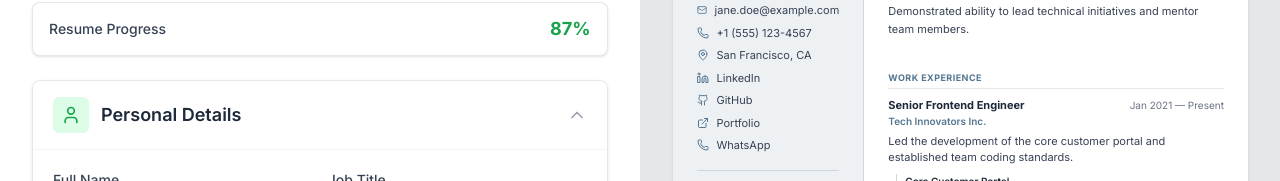
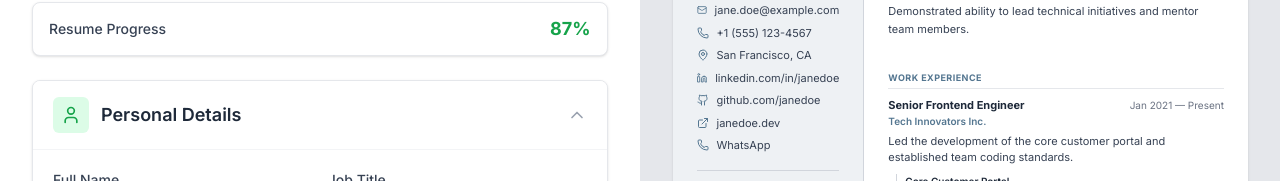
Before and after one commit to shafayetullah7/resume-builder, a React (Vite) app: page / in a window 1280 px wide. Shown: the part 178-359 px from the top of the page. Built offline with nearby package versions, Linux system fonts and the light colour scheme.

Commit message:
feat: update link labels to display hostnames and apply dynamic accent colors to live links

```diff
--- a/src/components/Preview/ResumeTemplate.tsx
+++ b/src/components/Preview/ResumeTemplate.tsx
@@ -317,7 +317,7 @@ const ResumeTemplate: React.FC = () => {
                                                     <div key={i} className="flex items-center gap-2">
                                                         <span className="font-medium text-gray-600">{link.label}:</span>
                                                         {link.liveUrl && (
-                                                            <a href={link.liveUrl} target="_blank" rel="noopener noreferrer" className="text-blue-700 hover:underline flex items-center gap-1">
+                                                            <a href={link.liveUrl} target="_blank" rel="noopener noreferrer" className="hover:underline flex items-center gap-1" style={{ color: accent }}>
                                                                 <ExternalLink size={12} />
                                                                 Live
                                                             </a>
@@ -328,7 +328,7 @@ const ResumeTemplate: React.FC = () => {
                                                         {link.githubUrl && (
                                                             <a href={link.githubUrl} target="_blank" rel="noopener noreferrer" className="text-gray-600 hover:underline flex items-center gap-1">
                                                                 <Github size={12} />
-                                                                GitHub
+                                                                {getHostname(link.githubUrl)}
                                                             </a>
                                                         )}
                                                     </div>
--- a/src/components/Preview/Themes/ModernSplitTheme.tsx
+++ b/src/components/Preview/Themes/ModernSplitTheme.tsx
@@ -19,6 +19,15 @@ const ModernSplitTheme: React.FC = () => {
         const startStr = formatDate(start);
         const endStr = current ? 'Present' : formatDate(end);
         return startStr && endStr ? `${startStr} — ${endStr}` : startStr || endStr || '';
+    };
+
+    const getHostname = (url: string) => {
+        try {
+            const urlObj = new URL(url.startsWith('http') ? url : `https://${url}`);
+            return urlObj.hostname.replace('www.', '') + (urlObj.pathname !== '/' ? urlObj.pathname : '');
+        } catch {
+            return url;
+        }
     };
 
     return (
@@ -57,19 +66,25 @@ const ModernSplitTheme: React.FC = () => {
                             {personalInfo.linkedinUrl && (
                                 <div className="flex items-center gap-2">
                                     <Linkedin size={12} className="text-[#547690]" />
-                                    <a href={personalInfo.linkedinUrl} target="_blank" rel="noopener noreferrer" className="hover:text-[#547690]">LinkedIn</a>
+                                    <a href={personalInfo.linkedinUrl} target="_blank" rel="noopener noreferrer" className="hover:text-[#547690]">
+                                        {getHostname(personalInfo.linkedinUrl)}
+                                    </a>
                                 </div>
                             )}
                             {personalInfo.githubUrl && (
                                 <div className="flex items-center gap-2">
                                     <Github size={12} className="text-[#547690]" />
-                                    <a href={personalInfo.githubUrl} target="_blank" rel="noopener noreferrer" className="hover:text-[#547690]">GitHub</a>
+                                    <a href={personalInfo.githubUrl} target="_blank" rel="noopener noreferrer" className="hover:text-[#547690]">
+                                        {getHostname(personalInfo.githubUrl)}
+                                    </a>
                                 </div>
                             )}
                             {personalInfo.portfolioUrl && (
                                 <div className="flex items-center gap-2">
                                     <ExternalLink size={12} className="text-[#547690]" />
-                                    <a href={personalInfo.portfolioUrl} target="_blank" rel="noopener noreferrer" className="hover:text-[#547690]">Portfolio</a>
+                                    <a href={personalInfo.portfolioUrl} target="_blank" rel="noopener noreferrer" className="hover:text-[#547690]">
+                                        {getHostname(personalInfo.portfolioUrl)}
+                                    </a>
                                 </div>
                             )}
                             {personalInfo.whatsapp && (
@@ -294,7 +309,7 @@ const ModernSplitTheme: React.FC = () => {
                                                         {link.githubUrl && (
                                                             <a href={link.githubUrl} target="_blank" rel="noopener noreferrer" className="text-gray-600 hover:underline flex items-center gap-1">
                                                                 <Github size={10} />
-                                                                GitHub
+                                                                {getHostname(link.githubUrl)}
                                                             </a>
                                                         )}
                                                     </div>
```
